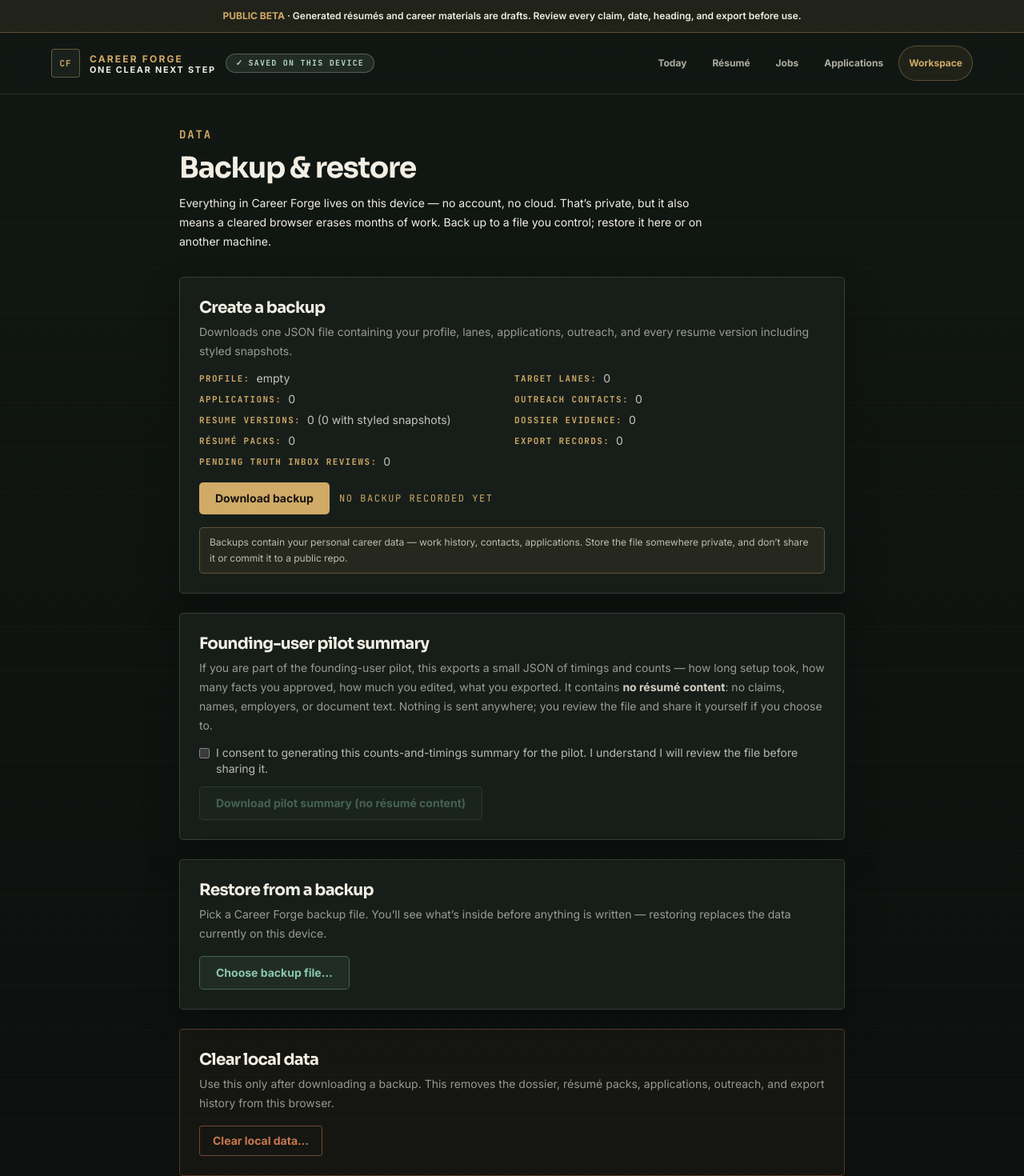
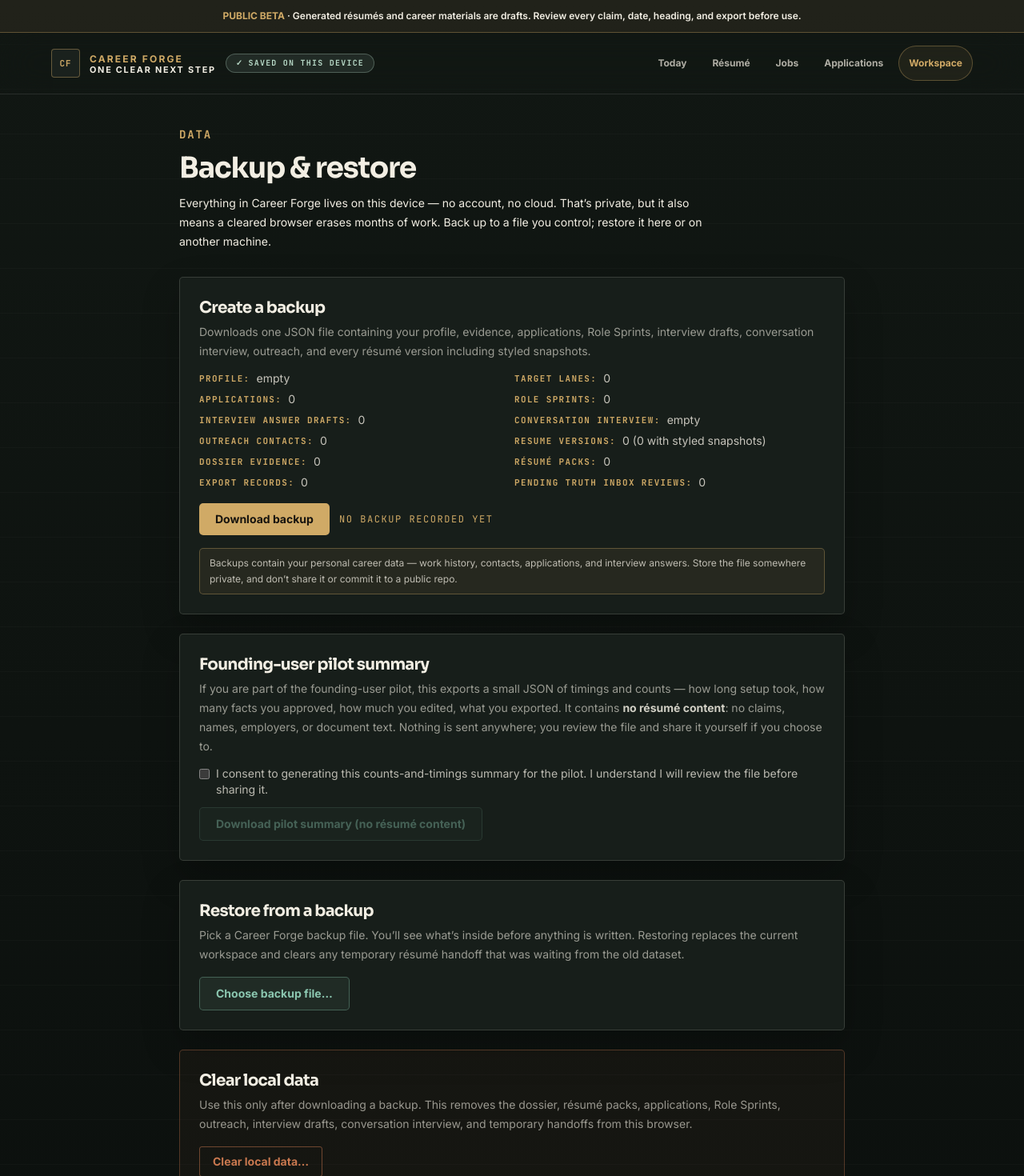
Before and after one commit to koinophobia-labs/career-forge-lite, a Next.js app: page /settings in a window 1280 px wide. Shown: the top 1470 px of the page at 80% size. Built offline with nearby package versions, Linux system fonts and the light colour scheme.

Commit message:
Make backup restore cover the whole workspace

```diff
--- a/src/app/settings/page.tsx
+++ b/src/app/settings/page.tsx
@@ -1,6 +1,6 @@
 "use client";
 
-import { useMemo, useRef, useState } from "react";
+import { useRef, useState } from "react";
 import { CommandNav } from "@/components/CommandNav";
 import { SiteFooter } from "@/components/SiteFooter";
 import {
@@ -10,14 +10,19 @@ import {
   getLastBackupAt,
   markBackupCreated,
   validateBackup,
-  type BackupPreview
+  type BackupPreview,
+  type CommandCenterBackup
 } from "@/lib/backup";
+import { emptyBackupSidecars, type BackupSidecars } from "@/lib/backup-sidecars";
 import { buildPilotSummary, pilotSummaryContainsContent } from "@/lib/pilot-metrics";
 import { updateCommandCenter, useCommandCenter } from "@/lib/use-command-center";
 import { emptyState, RECOVERY_KEY, STORAGE_KEY } from "@/lib/command-center-store";
-import { INTERVIEW_SESSION_KEY } from "@/lib/interview-session-store";
-import { HANDOFF_KEY } from "@/lib/tailor-handoff";
 import { LAST_BACKUP_KEY } from "@/lib/backup";
+import {
+  captureWorkspaceSidecars,
+  clearWorkspaceSidecars,
+  replaceWorkspaceSidecars
+} from "@/lib/workspace-sidecars";
 import type { CommandCenterState } from "@/types/command-center";
 
 function formatDate(iso: string | null): string {
@@ -30,14 +35,15 @@ function formatDate(iso: string | null): string {
 
 function PreviewStats({ preview, context = "backup" }: { preview: BackupPreview; context?: "backup" | "current" }) {
   const rows: Array<[string, string]> = [
-    // "Exported" only means something when describing a backup file; on the
-    // live-data panel it read as if the app had already lost something.
     ...(context === "backup"
       ? [["Exported", preview.exportedAt ? formatDate(preview.exportedAt) : "not recorded (older backup format)"] as [string, string]]
       : []),
     ["Profile", preview.profilePresent ? "present" : "empty"],
     ["Target lanes", String(preview.laneCount)],
     ["Applications", String(preview.applicationCount)],
+    ["Role Sprints", String(preview.roleSprintCount)],
+    ["Interview answer drafts", String(preview.interviewDraftCount)],
+    ["Conversation interview", preview.interviewSessionPresent ? "present" : "empty"],
     ["Outreach contacts", String(preview.outreachCount)],
     ["Resume versions", `${preview.resumeVersionCount} (${preview.snapshotCount} with styled snapshots)`],
     ["Dossier evidence", String(preview.dossierEvidenceCount)],
@@ -57,12 +63,23 @@ function PreviewStats({ preview, context = "backup" }: { preview: BackupPreview;
   );
 }
 
+function downloadJsonBackup(backup: CommandCenterBackup, filename: string) {
+  const blob = new Blob([JSON.stringify(backup, null, 2)], { type: "application/json" });
+  const url = URL.createObjectURL(blob);
+  const anchor = document.createElement("a");
+  anchor.href = url;
+  anchor.download = filename;
+  anchor.click();
+  window.setTimeout(() => URL.revokeObjectURL(url), 0);
+}
+
 export default function SettingsPage() {
   const { state, hydrated } = useCommandCenter();
   const fileInputRef = useRef<HTMLInputElement>(null);
   const [lastBackupAt, setLastBackupAt] = useState<string | null>(null);
   const [importError, setImportError] = useState<string | null>(null);
-  const [pendingImport, setPendingImport] = useState<{ state: CommandCenterState; preview: BackupPreview } | null>(null);
+  const [pendingImport, setPendingImport] = useState<{ state: CommandCenterState; sidecars: BackupSidecars; preview: BackupPreview } | null>(null);
+  const [rollbackBackup, setRollbackBackup] = useState<CommandCenterBackup | null>(null);
   const [restoredAt, setRestoredAt] = useState<string | null>(null);
   const [confirmingClear, setConfirmingClear] = useState(false);
   const [pilotConsent, setPilotConsent] = useState(false);
@@ -71,8 +88,6 @@ export default function SettingsPage() {
   function exportPilotSummary() {
     if (!pilotConsent) return;
     const summary = buildPilotSummary(state, new Date().toISOString());
-    // Fail closed: if the summary shape ever grows a content-bearing field,
-    // refuse to export rather than leak résumé text.
     if (pilotSummaryContainsContent(summary)) {
       setPilotNotice("Export blocked: the summary unexpectedly contained content fields. Please report this.");
       return;
@@ -87,19 +102,13 @@ export default function SettingsPage() {
     setPilotNotice("Saved. Open the file to review it before sharing.");
   }
 
-  // Read once per render on the client; hydration-gated below.
   const lastBackup = lastBackupAt ?? (typeof window !== "undefined" ? getLastBackupAt() : null);
-  const currentPreview = useMemo(() => buildPreview(state, null, null), [state]);
+  const currentSidecars = hydrated && typeof window !== "undefined" ? captureWorkspaceSidecars() : emptyBackupSidecars();
+  const currentPreview = buildPreview(state, null, null, currentSidecars);
 
   function exportBackup() {
-    const backup = createBackup(state);
-    const blob = new Blob([JSON.stringify(backup, null, 2)], { type: "application/json" });
-    const url = URL.createObjectURL(blob);
-    const anchor = document.createElement("a");
-    anchor.href = url;
-    anchor.download = backupFilename(backup.exportedAt);
-    anchor.click();
-    URL.revokeObjectURL(url);
+    const backup = createBackup(state, undefined, captureWorkspaceSidecars());
+    downloadJsonBackup(backup, backupFilename(backup.exportedAt));
     markBackupCreated(backup.exportedAt);
     setLastBackupAt(backup.exportedAt);
   }
@@ -114,29 +123,41 @@ export default function SettingsPage() {
       setImportError(result.error);
       return;
     }
-    setPendingImport({ state: result.state, preview: result.preview });
+    setPendingImport({ state: result.state, sidecars: result.sidecars, preview: result.preview });
   }
 
   function confirmRestore() {
     if (!pendingImport) return;
-    // Replaces the live store atomically; every open page re-renders from the
-    // restored state through the shared subscription.
+    const nowIso = new Date().toISOString();
+    const rollback = createBackup(state, nowIso, captureWorkspaceSidecars());
+    const rollbackStamp = nowIso.replace(/[:.]/g, "-");
+    downloadJsonBackup(rollback, `career-forge-before-restore-${rollbackStamp}.json`);
+    setRollbackBackup(rollback);
+
+    // Sidecars are replaced before the command-center update so the rebuildable
+    // activity index cannot override timestamps from the restored dataset.
+    replaceWorkspaceSidecars(pendingImport.sidecars);
     updateCommandCenter(() => pendingImport.state);
     setPendingImport(null);
     setRestoredAt(new Date().toLocaleTimeString());
   }
 
+  function undoRestore() {
+    if (!rollbackBackup) return;
+    replaceWorkspaceSidecars(rollbackBackup.sidecars);
+    updateCommandCenter(() => rollbackBackup.state);
+    setRollbackBackup(null);
+    setRestoredAt(`${new Date().toLocaleTimeString()} (restore undone)`);
+  }
+
   function clearLocalData() {
-    // Every Career Forge key, so "clear" actually means clear: main store,
-    // backup marker, in-flight tailor handoff, interview session, and any
-    // quarantined recovery snapshot.
+    clearWorkspaceSidecars();
     window.localStorage.removeItem(STORAGE_KEY);
     window.localStorage.removeItem(LAST_BACKUP_KEY);
-    window.localStorage.removeItem(HANDOFF_KEY);
-    window.localStorage.removeItem(INTERVIEW_SESSION_KEY);
     window.localStorage.removeItem(RECOVERY_KEY);
     updateCommandCenter(() => emptyState());
     setPendingImport(null);
+    setRollbackBackup(null);
     setConfirmingClear(false);
   }
 
@@ -155,8 +176,8 @@ export default function SettingsPage() {
         <div className="trust-panel mt-8 p-5 sm:p-6">
           <h2 className="text-xl font-bold text-paper">Create a backup</h2>
           <p className="mt-1 text-sm leading-6 text-paper/60">
-            Downloads one JSON file containing your profile, lanes, applications, outreach, and every resume version
-            including styled snapshots.
+            Downloads one JSON file containing your profile, evidence, applications, Role Sprints, interview drafts,
+            conversation interview, outreach, and every résumé version including styled snapshots.
           </p>
           {hydrated && <PreviewStats preview={currentPreview} context="current" />}
           <div className="mt-4 flex flex-wrap items-center gap-3">
@@ -174,8 +195,8 @@ export default function SettingsPage() {
             )}
           </div>
           <p className="mt-4 rounded-lg border border-gold/30 bg-gold/10 px-3 py-2 text-xs leading-5 text-paper/75">
-            Backups contain your personal career data — work history, contacts, applications. Store the file somewhere
-            private, and don’t share it or commit it to a public repo.
+            Backups contain your personal career data — work history, contacts, applications, and interview answers.
+            Store the file somewhere private, and don’t share it or commit it to a public repo.
           </p>
         </div>
 
@@ -212,8 +233,8 @@ export default function SettingsPage() {
         <div className="trust-panel mt-6 p-5 sm:p-6">
           <h2 className="text-xl font-bold text-paper">Restore from a backup</h2>
           <p className="mt-1 text-sm leading-6 text-paper/60">
-            Pick a Career Forge backup file. You’ll see what’s inside before anything is written — restoring replaces
-            the data currently on this device.
+            Pick a Career Forge backup file. You’ll see what’s inside before anything is written. Restoring replaces
+            the current workspace and clears any temporary résumé handoff that was waiting from the old dataset.
           </p>
           <input
             ref={fileInputRef}
@@ -248,9 +269,9 @@ export default function SettingsPage() {
               <p className="mt-3 text-sm leading-6 text-paper/75">
                 Restoring will <strong className="text-coral">replace</strong> the data currently on this device
                 {hydrated
-                  ? ` (${currentPreview.applicationCount} applications, ${currentPreview.resumeVersionCount} resume versions)`
+                  ? ` (${currentPreview.applicationCount} applications, ${currentPreview.roleSprintCount} Role Sprints, ${currentPreview.interviewDraftCount} interview drafts)`
                   : ""}
-                . If the current data matters, download a backup of it first.
+                . Career Forge will automatically download a pre-restore rollback file first.
               </p>
               <div className="mt-3 flex flex-wrap gap-2">
                 <button
@@ -272,13 +293,18 @@ export default function SettingsPage() {
           )}
 
           {restoredAt && (
-            <p className="mt-4 rounded-lg border border-spruce/50 bg-mint/10 px-3 py-2 text-sm leading-6 text-mint">
-              Backup restored at {restoredAt}. Every page is now reading the restored data — check the dashboard.
-            </p>
+            <div className="mt-4 flex flex-wrap items-center gap-3 rounded-lg border border-spruce/50 bg-mint/10 px-3 py-2 text-sm leading-6 text-mint">
+              <span>Backup restored at {restoredAt}. Every page is now reading the restored workspace.</span>
+              {rollbackBackup && <button type="button" onClick={undoRestore} className="font-black underline underline-offset-2">Undo restore</button>}
+            </div>
           )}
         </div>
 
-        <div className="mt-6 rounded-xl border border-coral/30 bg-coral/5 p-5 sm:p-6"><h2 className="text-xl font-bold text-paper">Clear local data</h2><p className="mt-1 text-sm leading-6 text-paper/60">Use this only after downloading a backup. This removes the dossier, résumé packs, applications, outreach, and export history from this browser.</p>{confirmingClear ? <div className="mt-4 flex flex-wrap gap-2"><button type="button" onClick={clearLocalData} className="rounded-md bg-coral px-4 py-2 text-sm font-black text-ink">Yes, clear all local Career Forge data</button><button type="button" onClick={() => setConfirmingClear(false)} className="rounded border border-white/20 px-4 py-2 text-sm text-paper/70">Cancel</button></div> : <button type="button" onClick={() => setConfirmingClear(true)} className="mt-4 rounded border border-coral/50 px-4 py-2 text-sm font-bold text-coral">Clear local data…</button>}</div>
+        <div className="mt-6 rounded-xl border border-coral/30 bg-coral/5 p-5 sm:p-6">
+          <h2 className="text-xl font-bold text-paper">Clear local data</h2>
+          <p className="mt-1 text-sm leading-6 text-paper/60">Use this only after downloading a backup. This removes the dossier, résumé packs, applications, Role Sprints, outreach, interview drafts, conversation interview, and temporary handoffs from this browser.</p>
+          {confirmingClear ? <div className="mt-4 flex flex-wrap gap-2"><button type="button" onClick={clearLocalData} className="rounded-md bg-coral px-4 py-2 text-sm font-black text-ink">Yes, clear all local Career Forge data</button><button type="button" onClick={() => setConfirmingClear(false)} className="rounded border border-white/20 px-4 py-2 text-sm text-paper/70">Cancel</button></div> : <button type="button" onClick={() => setConfirmingClear(true)} className="mt-4 rounded border border-coral/50 px-4 py-2 text-sm font-bold text-coral">Clear local data…</button>}
+        </div>
       </section>
 
       <SiteFooter />
```
